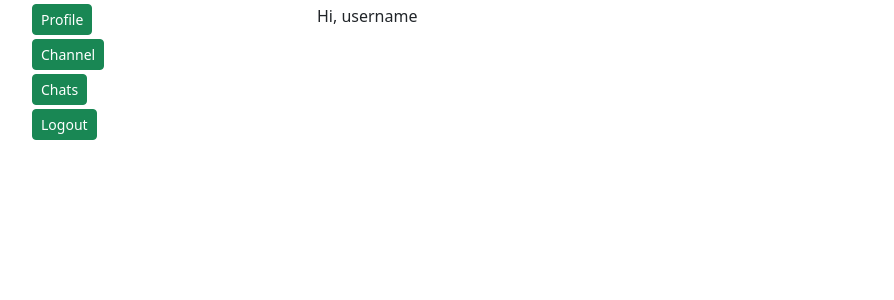
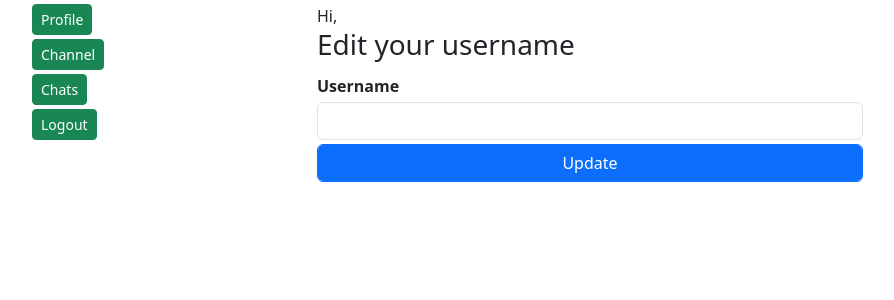
Before and after one commit to Ajanthanasia/chatting-platform, a React (Create React App) app in the folder frontend/: page /profile in a window 1280 px wide. Shown: the top 300 px of the page, without its empty margins (50-944 px from the left). Built offline with nearby package versions, Linux system fonts and the light colour scheme.

Commit message:
edit username

```diff
--- a/frontend/src/components/dashboard/profile.jsx
+++ b/frontend/src/components/dashboard/profile.jsx
@@ -1,7 +1,40 @@
-import React from "react";
+import React, { useState } from "react";
+import { useNavigate, useLocation } from "react-router-dom";
 import Dashboard from "./dashboard";
+import axios from "axios";
 
 function Profile() {
+    const [userId, setUserId] = useState("");
+    const [username, setUsername] = useState("");
+    const [requsername, setRequsername] = useState("");
+    const location = useLocation();
+    const { id, name } = location.state || {};
+    const url = 'http://localhost:4242/api/members/editUser';
+    const navigate = useNavigate();
+    const successUrl = '/profile';
+
+    setTimeout(() => {
+        setUserId(id);
+        setUsername(name);
+    }, 1000);
+
+    const handleSubmit = async (event) => {
+        event.preventDefault();
+        try {
+            const response = await axios.put(`${url}`, {
+                userId: userId,
+                newUsername: requsername,
+            });
+            console.log(response);
+            console.log(response.data.username);
+            // setUsername(response.data.username);
+            console.log('Successfully updated');
+            const data = { id: response.data.userId, name: response.data.username };
+            navigate(successUrl, { state: data });
+        } catch (error) {
+            console.log(error);
+        }
+    };
     return (
         <div className="panel mt-1">
             <div className="row">
@@ -11,12 +44,35 @@ function Profile() {
                 <div className="col-sm-9">
                     <div className="row">
                         <div className="col-sm-12">
-                            <span>Hi, username</span>
+                            <span>Hi,{username}</span>
                         </div>
                     </div>
-                    <div className="row">
-
-                    </div>
+                    <form onSubmit={handleSubmit}>
+                        <div className="row">
+                            <div className="col-md-8 mb-1">
+                                <h3>
+                                    Edit your username
+                                </h3>
+                            </div>
+                            <div className="col-md-8 mb-1">
+                                <strong>
+                                    <label htmlFor="">Username</label>
+                                </strong>
+                            </div>
+                            <div className="col-md-8 mb-1">
+                                <input type="text"
+                                    className="form-control"
+                                    value={requsername}
+                                    onChange={(e) => setRequsername(e.target.value)}
+                                />
+                            </div>
+                            <div className="col-md-8 mb-1">
+                                <button type="submit" className="btn btn-primary form-control">
+                                    Update
+                                </button>
+                            </div>
+                        </div>
+                    </form>
                 </div>
             </div>
         </div>
--- a/frontend/src/components/login/login.jsx
+++ b/frontend/src/components/login/login.jsx
@@ -25,9 +25,13 @@ function Login() {
                     username: username,
                     password: password,
                 });
-                console.log(response);
+                // console.log(response);
+                // console.log(response.data);
+                // console.log(response.data.username);
+                // console.log(response.data.userId);
+                const data = { id: response.data.userId, name: response.data.username };
                 console.log('Login successfully!');
-                navigate(successUrl);
+                navigate(successUrl, { state: data });
             } catch (error) {
                 console.log(error);
             }
@@ -90,13 +94,6 @@ function Login() {
                 </div>
             </form>
             <hr />
-            <div className="row">
-                <div className="col-md-6">
-                    <a href="signup">
-                        <button className="btn btn-info">Sign Up</button>
-                    </a>
-                </div>
-            </div>
         </div>
     );
 }
```
Also changed, not shown: 1 other file (tests, documents, lock files or other folders).
